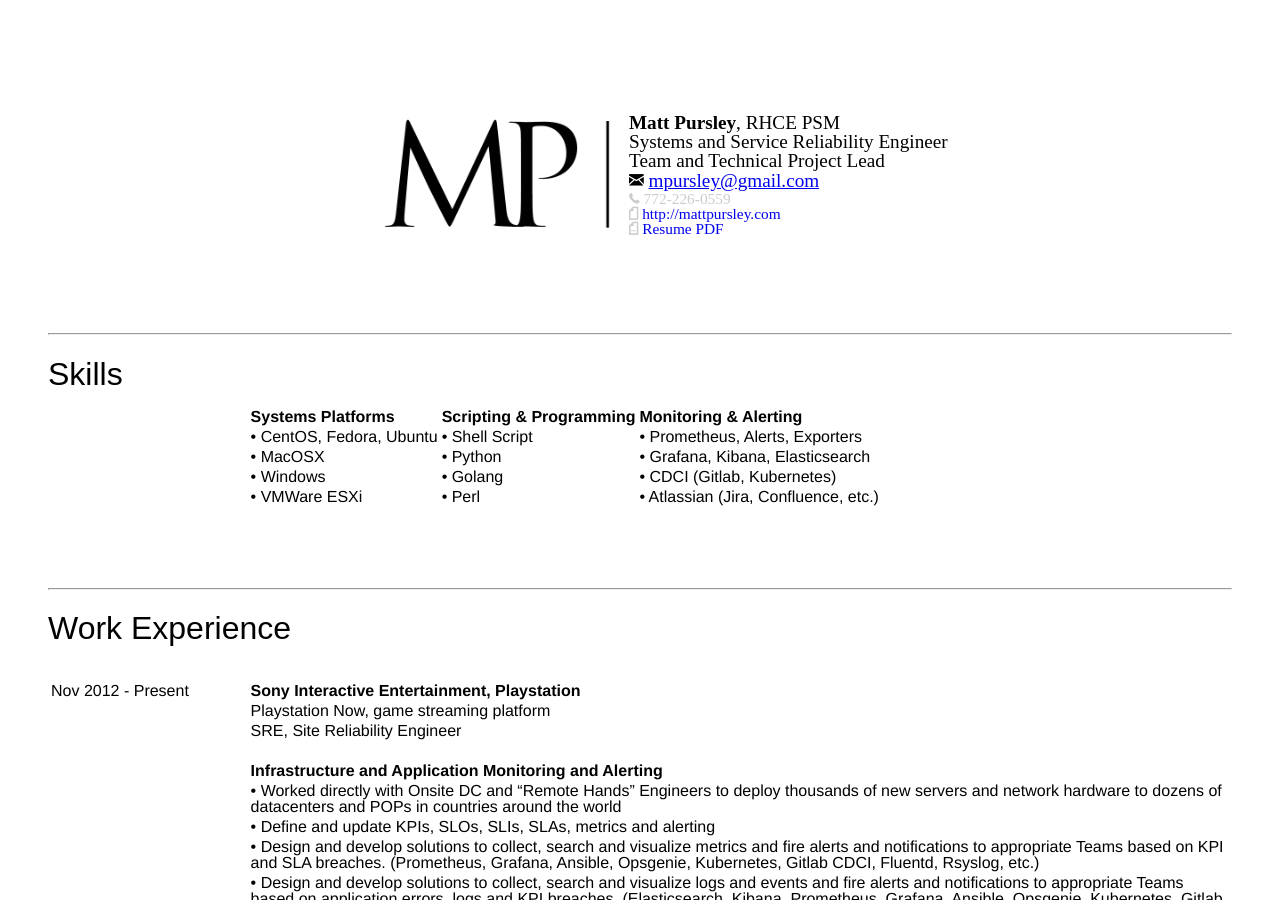
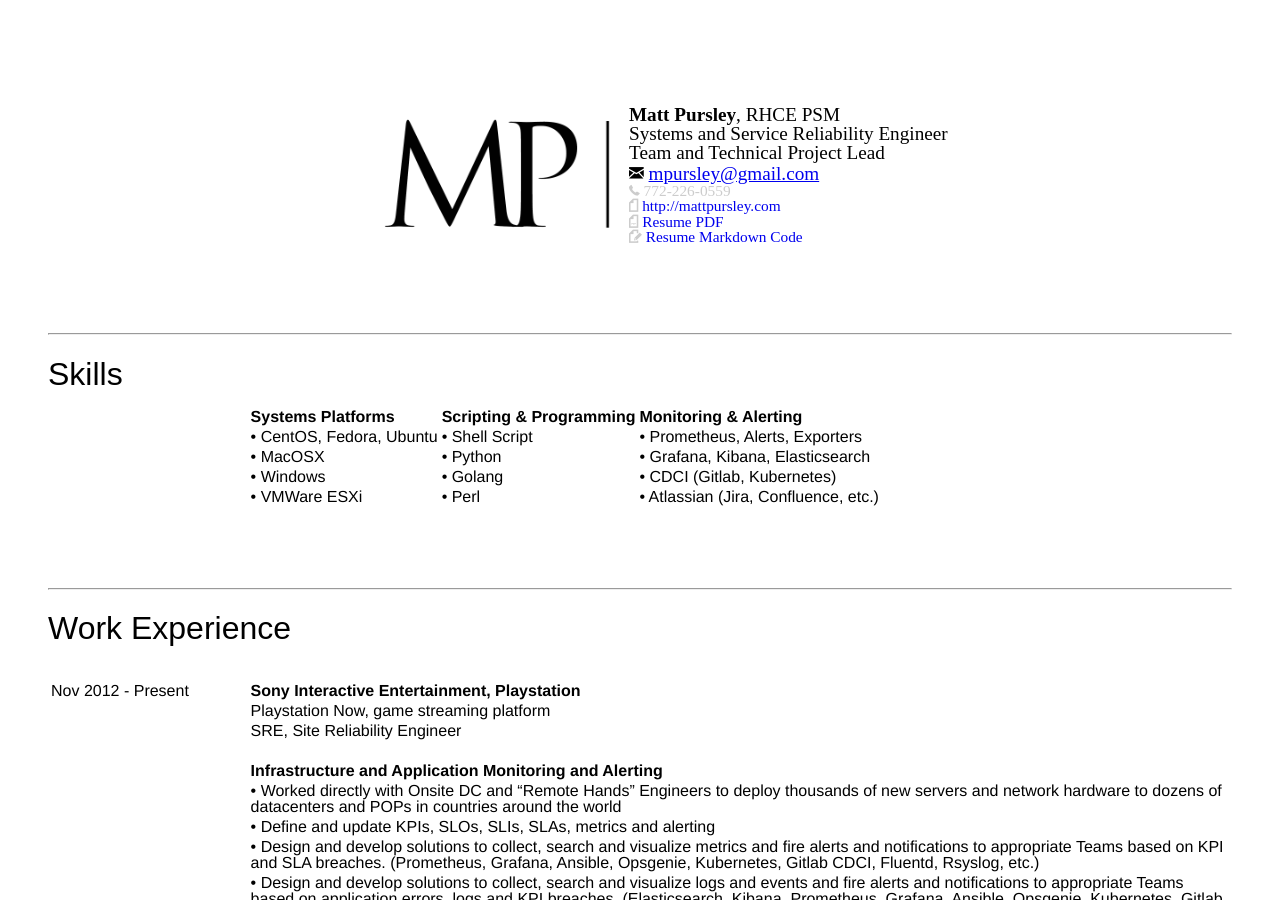
Before and after one commit to mpursley/mpursley.github.io, a Jekyll site: the page built from resume.md, in a window 1280 px wide and 900 px high. Built offline with Jekyll 4.4.1, drawn with Linux system fonts in a browser that asks for light colours.

Commit message:
Update resume.md

```diff
--- a/resume.md
+++ b/resume.md
@@ -25,6 +25,8 @@
         <a href="http://mattpursley.com">http://mattpursley.com</a><br>
         <i class="fi-page-pdf"></i>
         <a href="Matt_Pursley_Resume.pdf">Resume PDF</a><br>
+        <i class="fi-page-edit"></i>
+        <a href="https://github.com/mpursley/mpursley.github.io">Resume Markdown Code</a><br>
       </div>
     </td>
   </tr>
```
